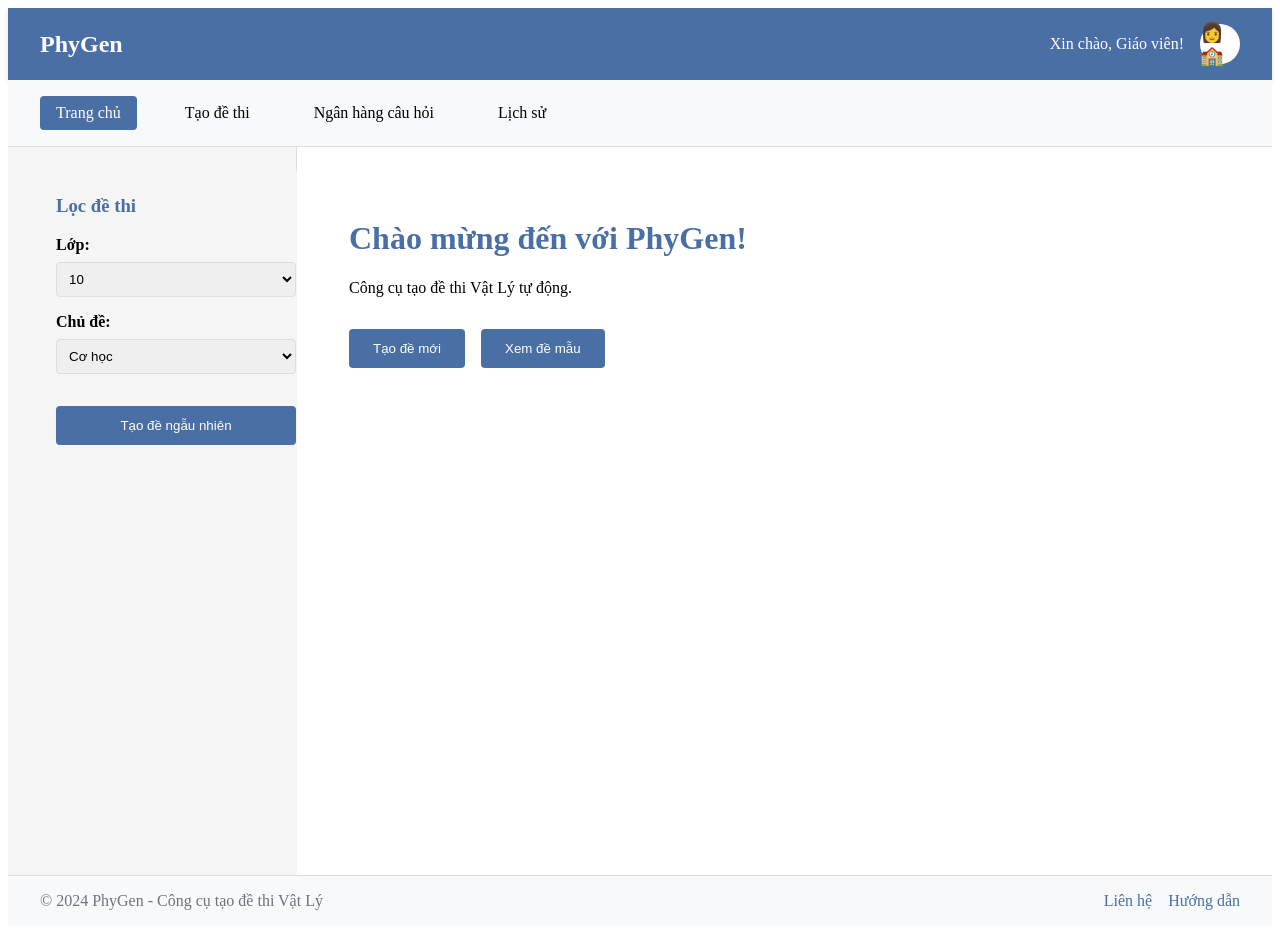
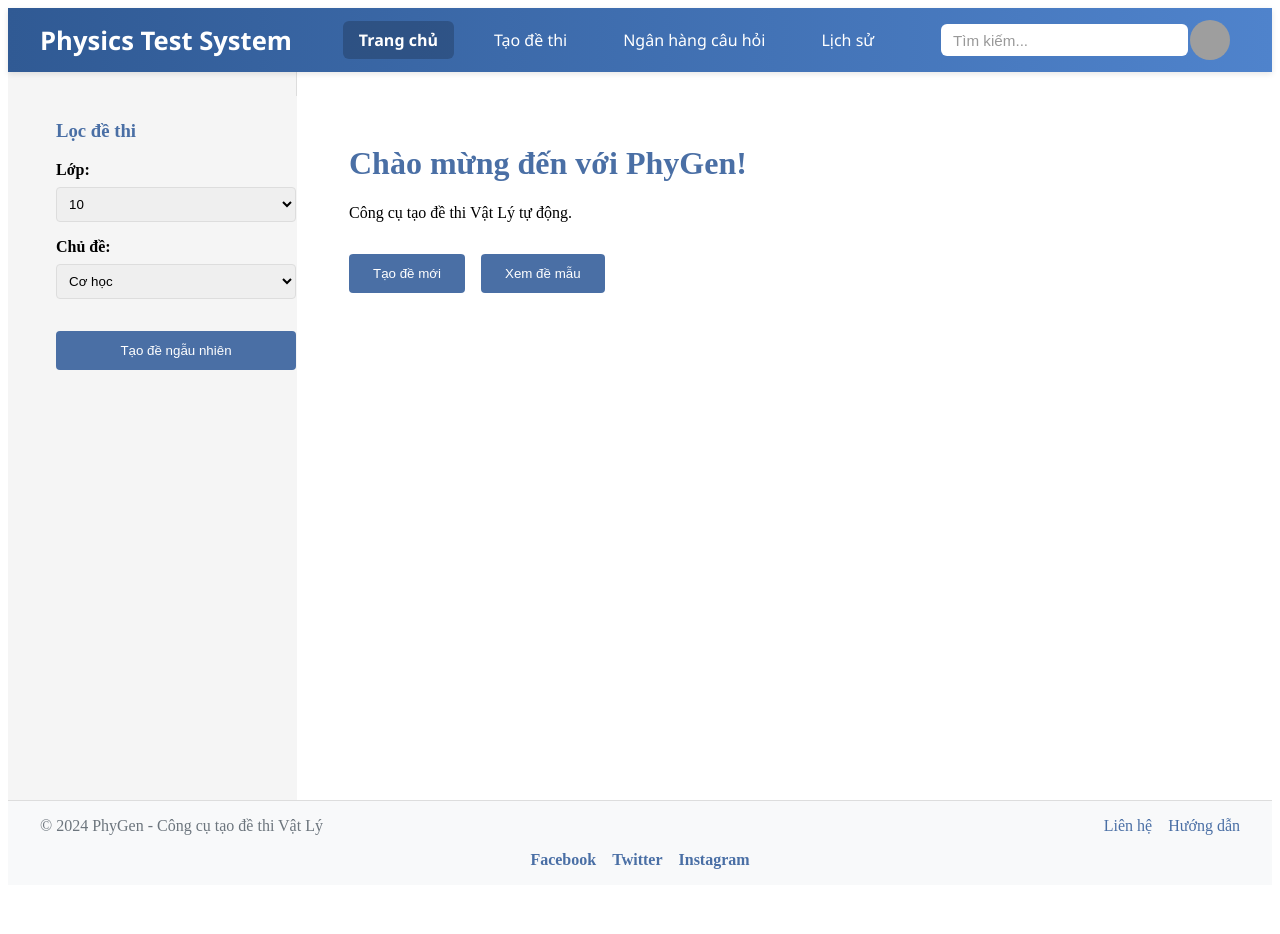
Before and after one commit to nguyenbachduyhoang/FE_Physics-Test-System-Highschool, a React (Vite) app: page / in a window 1280 px wide. After the commit the page ends 893 px from the top, so only its background shows below. Built offline with nearby package versions, Linux system fonts and the light colour scheme; grey boxes are pictures that could not be loaded.

Commit message:
Fix structure

```diff
--- a/src/App.jsx
+++ b/src/App.jsx
@@ -1,6 +1,5 @@
-// App.jsx
 import React from 'react';
-import Header from './components/common/Header/Header';
+//import Header from './components/common/Header/Header';
 import Navbar from './components/layout/Navbar/Navbar';
 import Sidebar from './components/layout/Sidebar/Sidebar';
 import Home from './pages/Home/Home';
@@ -10,7 +9,7 @@ import './App.css';
 const App = () => {
   return (
     <div className="app">
-      <Header />
+
       <Navbar />
       <div className="main-layout">
         <div className="sidebar">
--- a/src/components/common/Footer/Footer.css
+++ b/src/components/common/Footer/Footer.css
@@ -6,11 +6,20 @@
     background-color: #f8f9fa;
     border-top: 1px solid #ddd;
     margin-top: auto;
+    flex-direction: column;
+    text-align: center;
 }
 
 .footer p {
     margin: 0;
     color: #6c757d;
+}
+
+.footer-content {
+    display: flex;
+    justify-content: space-between;
+    align-items: center;
+    width: 100%;
 }
 
 .links {
@@ -26,3 +35,20 @@
 .links a:hover {
     text-decoration: underline;
 }
+
+.social-media {
+    margin-top: 1rem;
+    display: flex;
+    justify-content: center;
+    gap: 1rem;
+}
+
+.social-icon {
+    color: #4a6fa5;
+    text-decoration: none;
+    font-weight: bold;
+}
+
+.social-icon:hover {
+    text-decoration: underline;
+}
--- a/src/components/common/Footer/Footer.jsx
+++ b/src/components/common/Footer/Footer.jsx
@@ -4,10 +4,17 @@ import './Footer.css';
 const Footer = () => {
   return (
     <footer className="footer">
-      <p>© 2024 PhyGen - Công cụ tạo đề thi Vật Lý</p>
-      <div className="links">
-        <a href="#">Liên hệ</a>
-        <a href="#">Hướng dẫn</a>
+      <div className="footer-content">
+        <p>© 2024 PhyGen - Công cụ tạo đề thi Vật Lý</p>
+        <div className="links">
+          <a href="#">Liên hệ</a>
+          <a href="#">Hướng dẫn</a>
+        </div>
+      </div>
+      <div className="social-media">
+        <a href="#" className="social-icon">Facebook</a>
+        <a href="#" className="social-icon">Twitter</a>
+        <a href="#" className="social-icon">Instagram</a>
       </div>
     </footer>
   );
--- a/src/components/layout/Navbar/Navbar.css
+++ b/src/components/layout/Navbar/Navbar.css
@@ -1,28 +1,129 @@
+/* Navbar tổng thể */
 .navbar {
-    background-color: #f8f9fa;
-    padding: 1rem 2rem;
-    border-bottom: 1px solid #ddd;
+  background: linear-gradient(to right, #305a94, #4f83cc);
+  padding: 0.75rem 2rem;
+  display: flex;
+  justify-content: space-between;
+  align-items: center;
+  font-family: 'Segoe UI', sans-serif;
+  color: white;
+  box-shadow: 0 2px 6px rgba(0, 0, 0, 0.1);
+  position: sticky;
+  top: 0;
+  z-index: 100;
 }
 
-  .navbar ul {
+/* Logo */
+.navbar-logo {
+  font-size: 1.6rem;
+  font-weight: bold;
+  color: #ffffff;
+}
+
+/* Menu */
+.navbar-menu {
   display: flex;
-    gap: 2rem;
+  gap: 1.5rem;
   list-style: none;
   margin: 0;
   padding: 0;
 }
 
-  .navbar li {
+.navbar-menu li {
   cursor: pointer;
   padding: 0.5rem 1rem;
-    border-radius: 4px;
+  border-radius: 6px;
+  transition: background-color 0.3s ease;
+  color: #ffffff;
 }
 
-  .navbar li:hover {
-    background-color: #e9ecef;
+.navbar-menu li:hover {
+  background-color: rgba(255, 255, 255, 0.2);
 }
 
-  .navbar .active {
-    background-color: #4a6fa5;
-    color: white;
+.navbar-menu .active {
+  background-color: rgba(0, 0, 0, 0.2);
+  font-weight: bold;
 }
+
+/* Actions container */
+.navbar-actions {
+  display: flex;
+  align-items: center;
+  gap: 1rem;
+}
+
+/* Search bar */
+.navbar-search {
+  flex-grow: 1;
+}
+
+.navbar-search input {
+  width: 100%;
+  max-width: 250px;
+  padding: 0.45rem 0.75rem;
+  border: none;
+  border-radius: 6px;
+  outline: none;
+  font-size: 0.95rem;
+  background-color: #ffffff;
+  color: #333;
+  transition: box-shadow 0.2s ease;
+}
+
+.navbar-search input::placeholder {
+  color: #999;
+}
+
+.navbar-search input:focus {
+  box-shadow: 0 0 0 2px rgba(255, 255, 255, 0.5);
+}
+
+/* Avatar dropdown */
+.navbar-avatar {
+  position: relative;
+  cursor: pointer;
+  display: flex;
+  align-items: center;
+  margin-left: auto;
+  padding: 0 10px;
+}
+
+.avatar-image {
+  width: 40px;
+  height: 40px;
+  border-radius: 50%;
+  cursor: pointer;
+}
+
+.avatar-dropdown {
+  display: none;
+  position: absolute;
+  top: 50px;
+  right: 0;
+  background-color: #ffffff;
+  box-shadow: 0 2px 6px rgba(0, 0, 0, 0.1);
+  border-radius: 6px;
+  overflow: hidden;
+  z-index: 200;
+}
+
+.avatar-dropdown ul {
+  list-style: none;
+  margin: 0;
+  padding: 0;
+}
+
+.avatar-dropdown li {
+  padding: 0.5rem 1rem;
+  cursor: pointer;
+  transition: background-color 0.3s ease;
+}
+
+.avatar-dropdown li:hover {
+  background-color: #f0f0f0;
+}
+
+.navbar-avatar:hover .avatar-dropdown {
+  display: block;
+}
--- a/src/components/layout/Navbar/Navbar.jsx
+++ b/src/components/layout/Navbar/Navbar.jsx
@@ -4,12 +4,31 @@ import './Navbar.css';
 const Navbar = () => {
   return (
     <nav className="navbar">
-      <ul>
+      <div className="navbar-logo">Physics Test System</div>
+      <ul className="navbar-menu">
         <li className="active">Trang chủ</li>
         <li>Tạo đề thi</li>
         <li>Ngân hàng câu hỏi</li>
         <li>Lịch sử</li>
       </ul>
+      <div className="navbar-actions">
+        <div className="navbar-search">
+          <input type="text" placeholder="Tìm kiếm..." />
+        </div>
+        <div className="navbar-avatar">
+          <img
+            src="/path/to/avatar.png"
+            alt="Avatar"
+            className="avatar-image"
+          />
+          <div className="avatar-dropdown">
+            <ul>
+              <li>Thông tin cá nhân</li>
+              <li>Đăng xuất</li>
+            </ul>
+          </div>
+        </div>
+      </div>
     </nav>
   );
 };
--- a/src/pages/Home/Home.jsx
+++ b/src/pages/Home/Home.jsx
@@ -1,5 +1,6 @@
-import React from 'react';
+import React, { useState } from "react";
 import './Home.css';
+
 
 const Home = () => {
   return (
```
Lines whose indentation alone changed are shown as unchanged.
